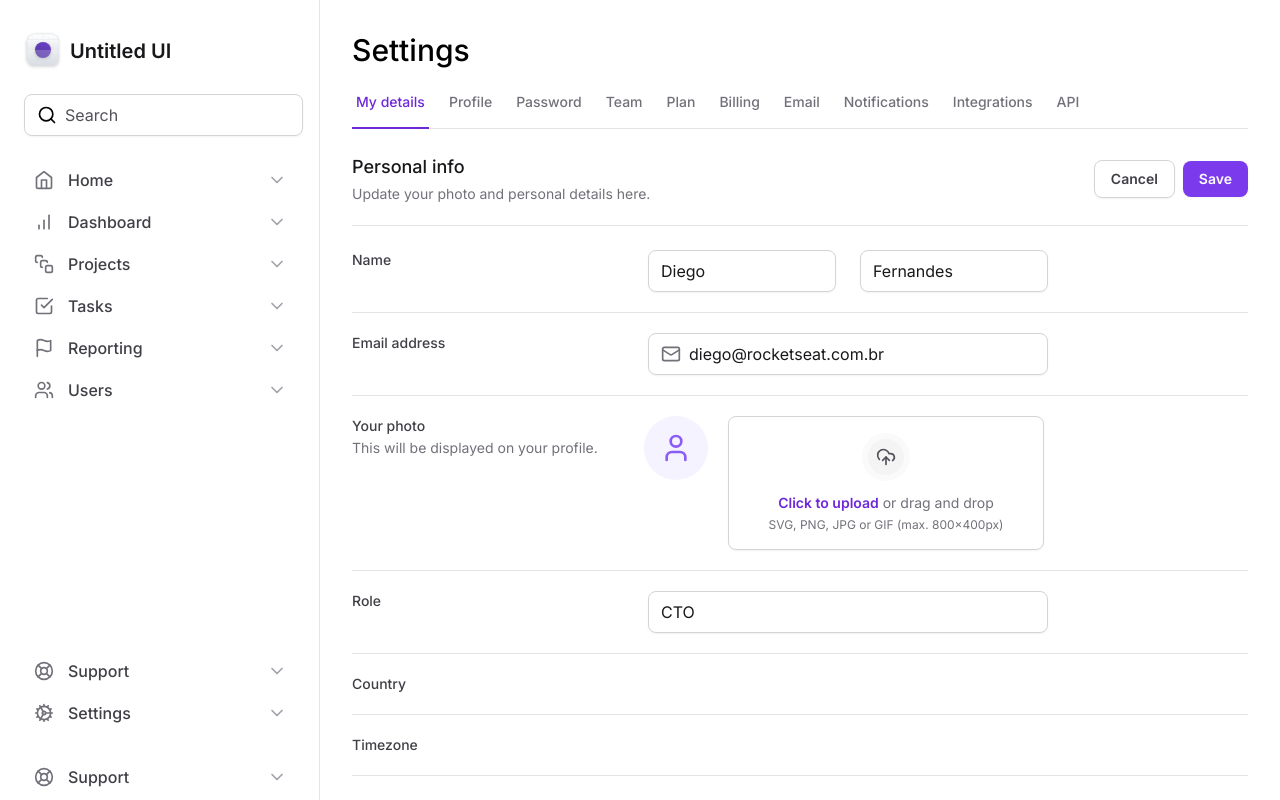
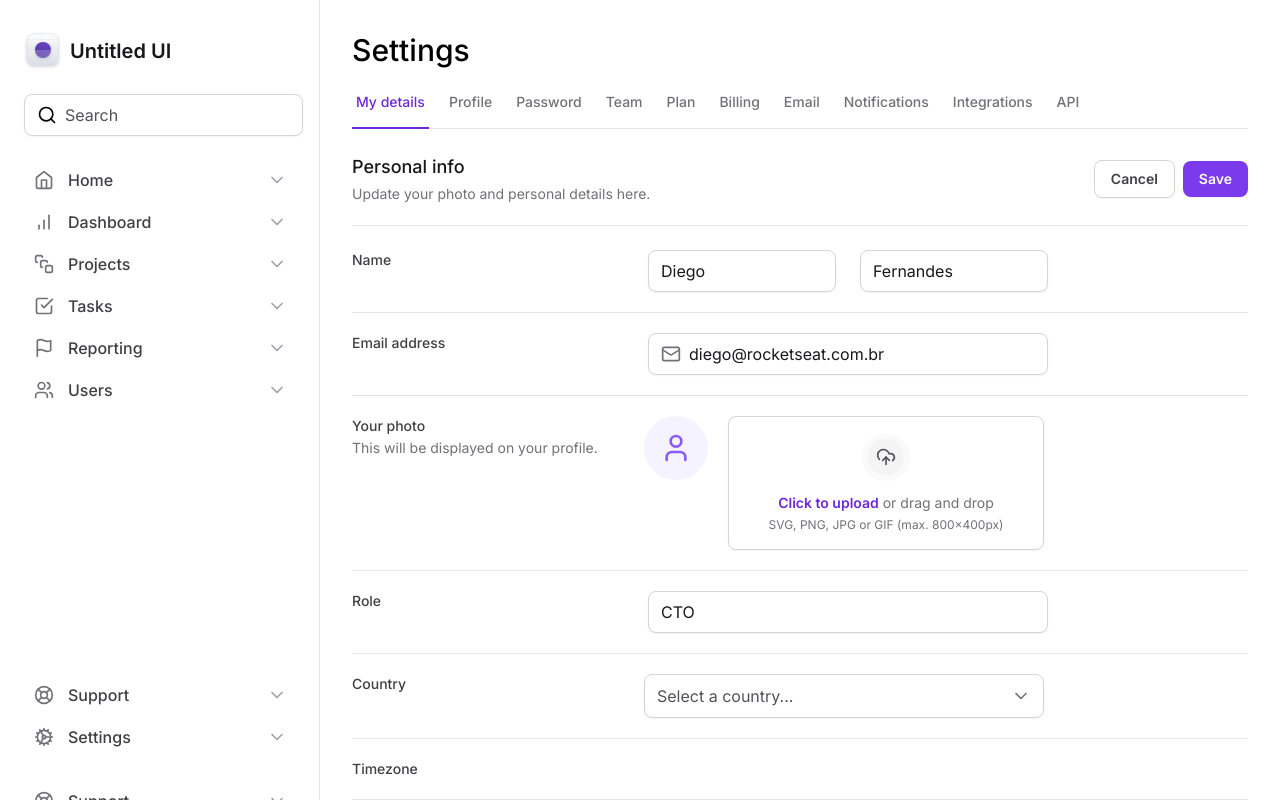
Before and after one commit to tilo1306/tailwind-nextJS, a Next.js app: page / in a window 1280 px wide. Shown: the top 800 px of the page. Built offline with nearby package versions, Linux system fonts and the light colour scheme.

Commit message:
feat: Creating Parent Select

```diff
--- a/package.json
+++ b/package.json
@@ -9,6 +9,7 @@
     "lint": "next lint"
   },
   "dependencies": {
+    "@radix-ui/react-select": "^2.0.0",
     "@radix-ui/react-tabs": "^1.0.4",
     "framer-motion": "^10.16.16",
     "lucide-react": "^0.294.0",
--- a/src/app/page.tsx
+++ b/src/app/page.tsx
@@ -1,8 +1,8 @@
 import { SettingsTabs } from '@/components/SettingsTabs'
 import * as Input from '@/components/Input'
 import * as FileInput from '@/components/Form/FileInput'
-
 import { Mail } from 'lucide-react'
+import { Select } from '@/components/Form/Select'
 
 export default function Home() {
   return (
@@ -57,7 +57,6 @@ export default function Home() {
               </Input.Root>
             </div>
           </div>
-
           <div className="grid grid-cols-form gap-3 pt-5">
             <label
               htmlFor="email"
@@ -76,7 +75,6 @@ export default function Home() {
               />
             </Input.Root>
           </div>
-
           <div className="grid grid-cols-form gap-3 pt-5">
             <label
               htmlFor="photo"
@@ -95,7 +93,6 @@ export default function Home() {
               </FileInput.Root>
             </div>
           </div>
-
           <div className="grid grid-cols-form gap-3 pt-5">
             <label htmlFor="role" className="text-sm font-medium text-zinc-700">
               Role
@@ -104,7 +101,6 @@ export default function Home() {
               <Input.Control id="role" defaultValue="CTO" />
             </Input.Root>
           </div>
-
           <div className="grid grid-cols-form gap-3 pt-5">
             <label
               htmlFor="country"
@@ -112,9 +108,9 @@ export default function Home() {
             >
               Country
             </label>
+            <Select />
             <div />
           </div>
-
           <div className="grid grid-cols-form gap-3 pt-5">
             <label
               htmlFor="timezone"
@@ -124,7 +120,6 @@ export default function Home() {
             </label>
             <div />
           </div>
-
           <div className="grid grid-cols-form gap-3 pt-5">
             <label htmlFor="bio" className="text-sm font-medium text-zinc-700">
               Bio
@@ -134,7 +129,6 @@ export default function Home() {
             </label>
             <div />
           </div>
-
           <div className="grid grid-cols-form gap-3 pt-5">
             <label
               htmlFor="projects"
@@ -151,7 +145,6 @@ export default function Home() {
               <FileInput.Control multiple />
             </FileInput.Root>
           </div>
-
           <div className="flex items-center justify-end gap-2 pt-5">
             <button
               type="button"
--- /dev/null
+++ b/src/components/Form/Select.tsx
@@ -0,0 +1,61 @@
+/* eslint-disable @typescript-eslint/no-unused-vars */
+/* eslint-disable @typescript-eslint/no-empty-interface */
+'use client'
+
+import * as SelectPrimitive from '@radix-ui/react-select'
+import { Check, ChevronDown } from 'lucide-react'
+
+export interface SelectProps {}
+
+export function Select(props: SelectProps) {
+  return (
+    <SelectPrimitive.Root>
+      <SelectPrimitive.Trigger className="flex h-11 w-full items-center justify-between gap-2 rounded-lg border border-zinc-300 px-3 py-2 shadow-sm data-[placeholder]:text-zinc-600">
+        <SelectPrimitive.Value
+          placeholder="Select a country..."
+          className="text-black"
+        />
+        <SelectPrimitive.Icon>
+          <ChevronDown className="h-5 w-5 text-zinc-500" />
+        </SelectPrimitive.Icon>
+      </SelectPrimitive.Trigger>
+
+      <SelectPrimitive.Portal>
+        <SelectPrimitive.Content
+          side="bottom"
+          position="popper"
+          sideOffset={8}
+          className="z-10 w-[--radix-select-trigger-width] overflow-hidden rounded-lg border border-zinc-200 bg-white"
+        >
+          <SelectPrimitive.Viewport>
+            <SelectPrimitive.Item
+              value="br"
+              className="flex items-center justify-between gap-2 px-3 py-2.5 outline-none data-[highlighted]:bg-zinc-50"
+            >
+              <SelectPrimitive.ItemText className="text-black">
+                Brazil
+              </SelectPrimitive.ItemText>
+
+              <SelectPrimitive.ItemIndicator>
+                <Check className="h-4 w-4 text-violet-500" />
+              </SelectPrimitive.ItemIndicator>
+            </SelectPrimitive.Item>
+
+            <SelectPrimitive.Item
+              value="us"
+              className="flex items-center justify-between gap-2 px-3 py-2.5 outline-none data-[highlighted]:bg-zinc-50"
+            >
+              <SelectPrimitive.ItemText className="text-black">
+                United States
+              </SelectPrimitive.ItemText>
+
+              <SelectPrimitive.ItemIndicator>
+                <Check className="h-4 w-4 text-violet-500" />
+              </SelectPrimitive.ItemIndicator>
+            </SelectPrimitive.Item>
+          </SelectPrimitive.Viewport>
+        </SelectPrimitive.Content>
+      </SelectPrimitive.Portal>
+    </SelectPrimitive.Root>
+  )
+}
```
Also changed, not shown: 1 other file (tests, documents, lock files or other folders).
